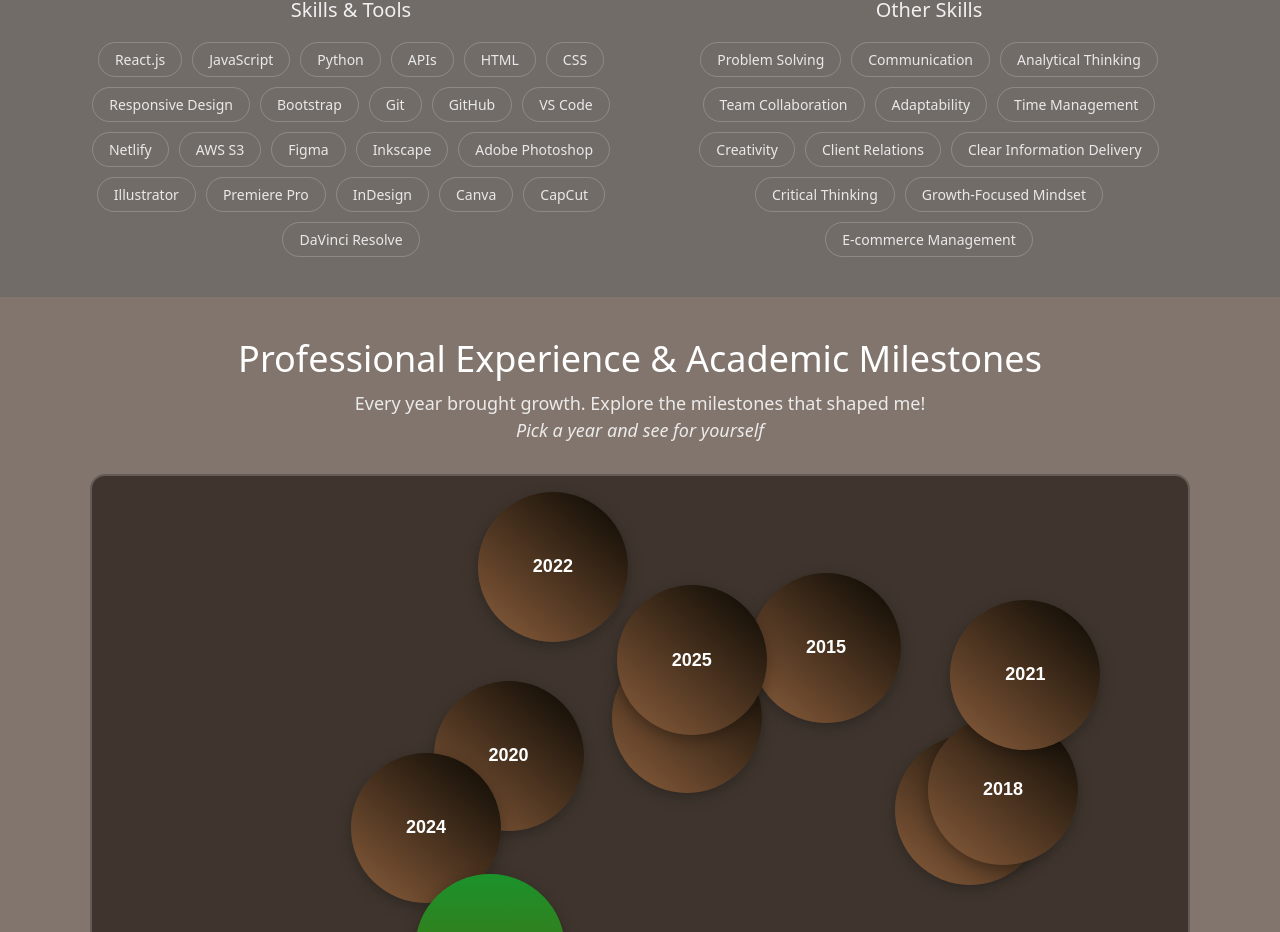
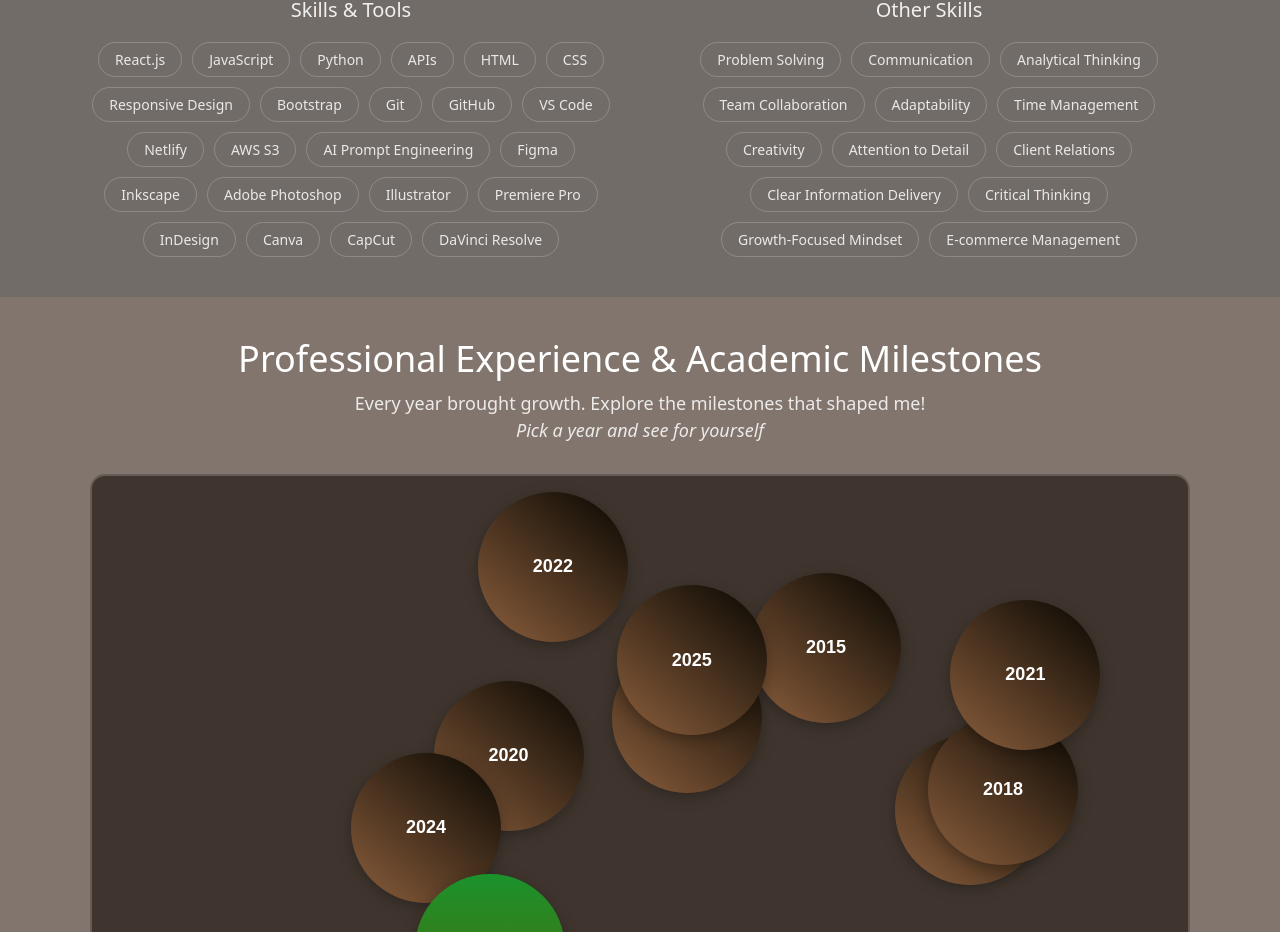
Before and after one commit to gititbunny/nn-react-portfolio, a React (Create React App) app in the folder portfolio/: page / in a window 1280 px wide. Shown: the part 2598-3530 px from the top of the page. Built offline with nearby package versions, Linux system fonts and the light colour scheme.

Commit message:
Update skills

```diff
--- a/portfolio/src/components/Skills.js
+++ b/portfolio/src/components/Skills.js
@@ -16,6 +16,7 @@ function Skills() {
     "VS Code",
     "Netlify",
     "AWS S3",
+    "AI Prompt Engineering",
     "Figma",
     "Inkscape",
     "Adobe Photoshop",
@@ -35,6 +36,7 @@ function Skills() {
     "Adaptability",
     "Time Management",
     "Creativity",
+    "Attention to Detail",
     "Client Relations",
     "Clear Information Delivery",
     "Critical Thinking",
--- a/portfolio/src/styles/Spotlight.css
+++ b/portfolio/src/styles/Spotlight.css
@@ -70,9 +70,11 @@
 }
 
 @media (max-width: 480px) {
+
   .profile-image img {
-    width: 160px;
-    height: 160px;
+    width: 180px;
+    height: 180px;
+
   }
 
   .spotlight-text h1 {
```
